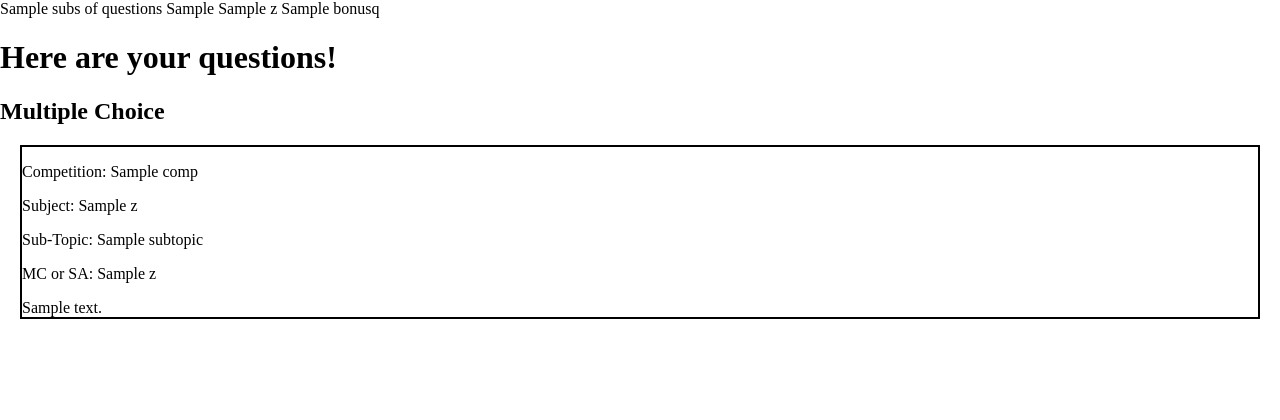
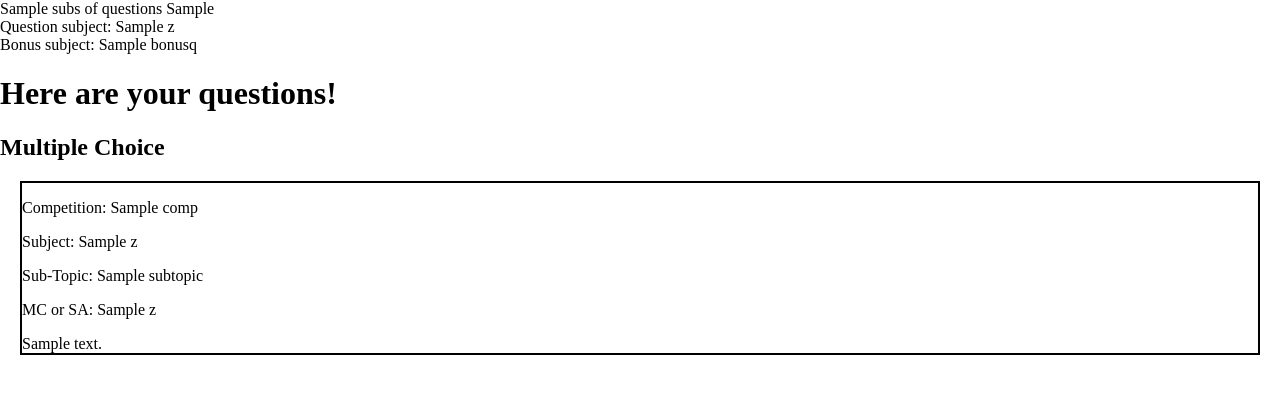
Before and after one commit to evanzhong/sciencebowl, a Django app: template hello/templates/questionset.html in a window 1280 px wide. Shown: the part 64-484 px from the top of the page. Run offline with Django 3.2, Linux system fonts and the light colour scheme; the template is opened without the code that fills it: most values are stand-ins (such as "Sample title", 1, 10 or a date in 2020).

Commit message:
Debugging

```diff
--- a/hello/templates/questionset.html
+++ b/hello/templates/questionset.html
@@ -67,8 +67,8 @@
 {{subsOfQuestions}}
 {{zList}}
 {% for q, bonusq in zList %}
-  {{q.subject}}
-  {{bonusq.subject}}
+  <div> Question subject: {{q.subject}} </div>
+  <div> Bonus subject: {{bonusq.subject}} </div>
 {% endfor%}
 <div>
   <h1>Here are your questions!</h1>
```
